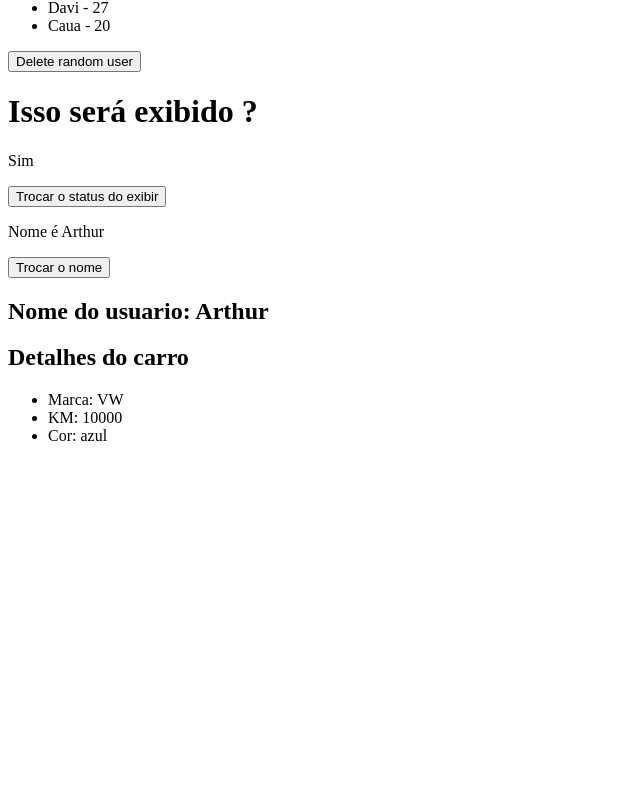
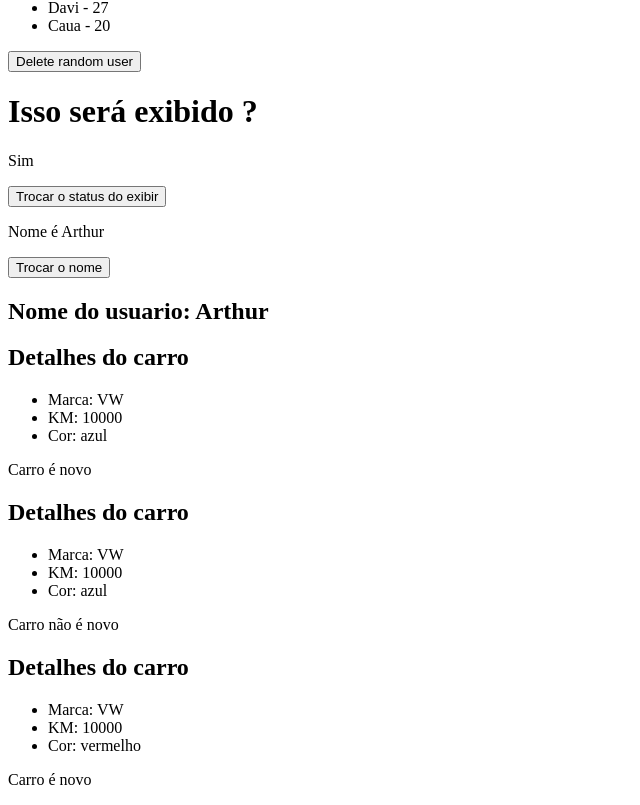
Before and after one commit to arthurresendes/Conhecimento-REACT, a React (Vite) app in the folder 3_AVANCANDO/: page / in a window 1280 px wide. Shown: the part 756-1561 px from the top of the page, without its empty margins (0-640 px from the left). Before the commit the page ends 1217 px from the top, so only its background shows below. Built offline with nearby package versions, Linux system fonts and the light colour scheme.

Commit message:
Reutilizando componentes

```diff
--- a/3_AVANCANDO/src/App.jsx
+++ b/3_AVANCANDO/src/App.jsx
@@ -20,7 +20,9 @@ function App() {
       <ListRender/>
       <ConditionalRandom/>
       <ShowUserName name="Arthur"/>{/*Pode passar tanto constantes sem e com useState como parametros nesse caso tambem*/}
-      <CarDetails brand="VW" km={10000} color="azul"/>
+      <CarDetails brand="VW" km={10000} color="azul" novo={true}/>
+      <CarDetails brand="VW" km={10000} color="azul" novo={false}/>
+      <CarDetails brand="VW" km={10000} color="vermelho" novo={true}/>
     </>
   )
 }
--- a/3_AVANCANDO/src/components/CarDetails.jsx
+++ b/3_AVANCANDO/src/components/CarDetails.jsx
@@ -1,4 +1,4 @@
-const CarDetails = ({brand,km,color}) => {
+const CarDetails = ({brand,km,color,novo}) => {
     return (
         <div>
             <h2>Detalhes do carro</h2>
@@ -7,6 +7,7 @@ const CarDetails = ({brand,km,color}) => {
                 <li>KM: {km}</li>
                 <li>Cor: {color}</li>
             </ul>
+            {novo ? (<p>Carro é novo</p>) : (<p>Carro não é novo</p>)}
         </div>
     )
 }
```
